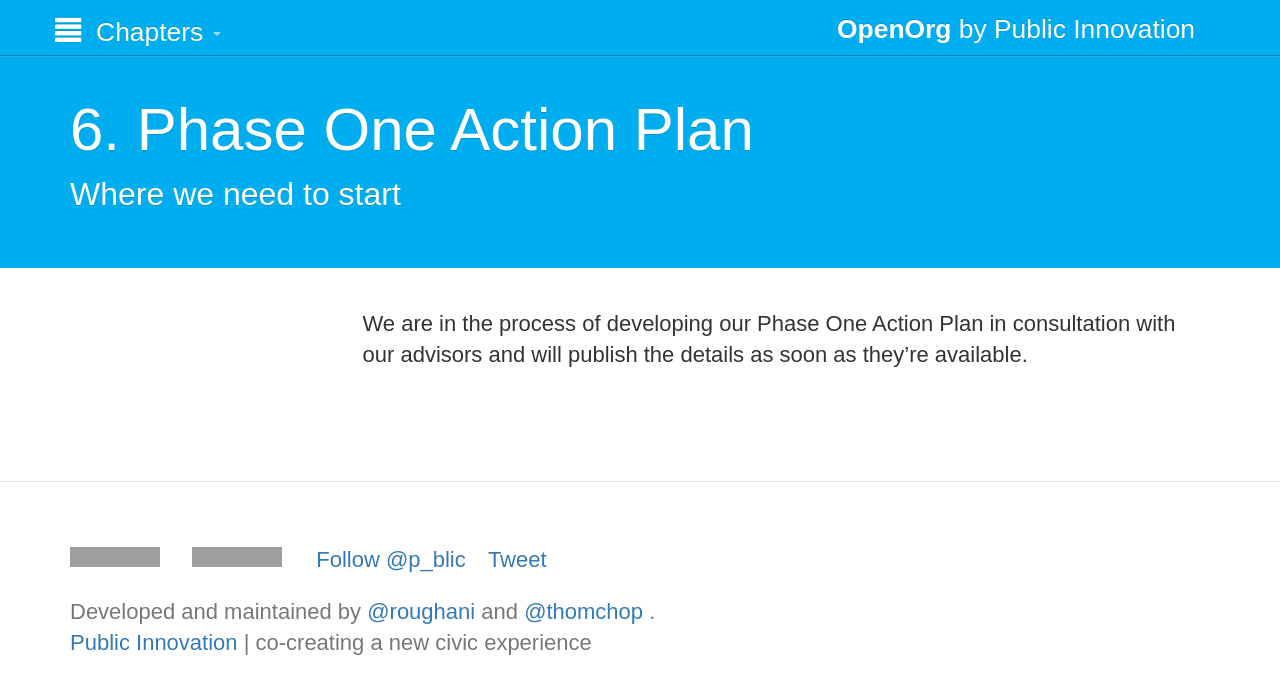
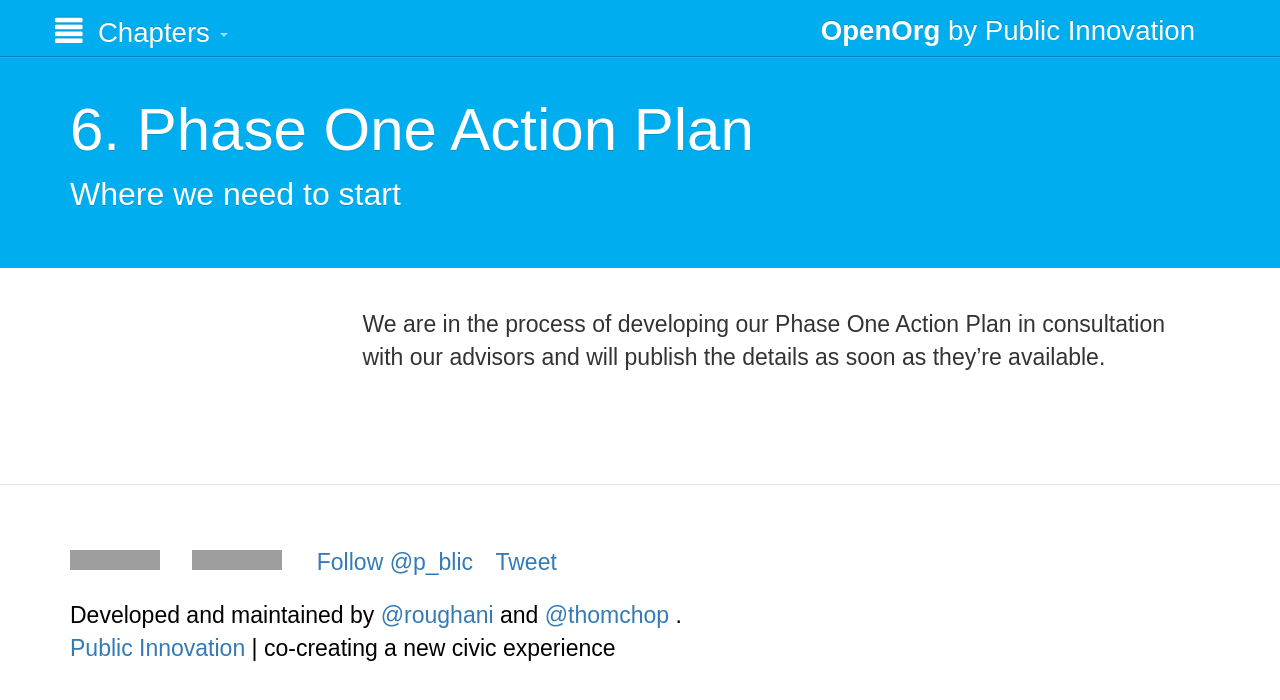
Before and after one commit to publicinnovation/openorg, a Jekyll site: the page built from chapters/6_phase-one-action-plan.md, in a window 1280 px wide. Shown: the top 700 px of the page. Built offline with Jekyll 4.4.1, drawn with Linux system fonts in a browser that asks for light colours; nearby versions of some CDN libraries; Markdown is read by kramdown in place of the engine named in the settings; comment, search, counter and statistics services are not loaded; grey boxes are pictures that could not be loaded.

Commit message:
change footer typog

```diff
--- a/css/custom.css
+++ b/css/custom.css
@@ -1,6 +1,6 @@
 body {
   font-family: "freight-display-pro", sans-serif;
-  font-size: 2.2em;
+  font-size: 2.3em;
 }
 
 h1, h2, h3, h4, h5, h6 {
@@ -15,13 +15,9 @@ h1, h2, h3, h4, h5, h6 {
   line-height: 1.5;
 }
 
-.bs-header > p, .bs-sidebar > ul > li > a {
+.bs-header > p, .bs-sidebar > ul > li > a, .bs-footer {
   font-family: "proxima-nova", sans-serif;
-}
-
-.bs-footer > p > a {
   color: #000000;
-  font-style: "proxima-nova"
 }
 
 .navbar-nav {
```
